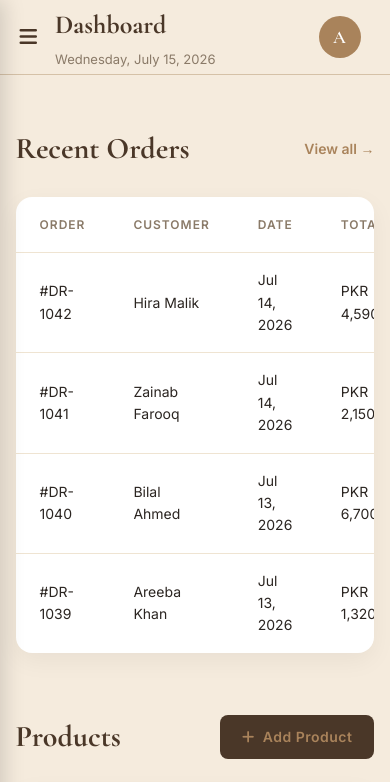
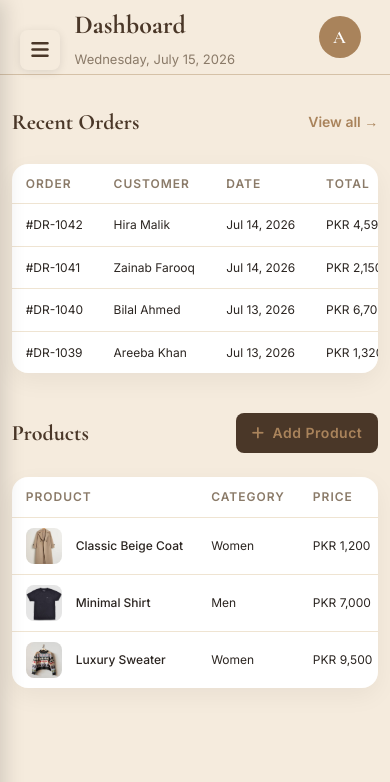
Before and after one commit to Ayesha-Arshed/Drape, a plain HTML site: page admin.html in a window 390 px wide. Shown: the top 782 px of the page. Drawn offline with nearby package versions, Linux system fonts and the light colour scheme.

Commit message:
Make admin sidebar responsive with hamburger toggle

```diff
--- a/admin.html
+++ b/admin.html
@@ -4,7 +4,7 @@
     <meta charset="UTF-8">
     <meta name="viewport" content="width=device-width, initial-scale=1.0">
     <title>Drape — Admin</title>
-    <link rel="stylesheet" href="style.css">
+    <link rel="stylesheet" href="style.css?v=3">
     <link rel="preconnect" href="https://fonts.googleapis.com">
     <link rel="stylesheet" href="https://cdnjs.cloudflare.com/ajax/libs/font-awesome/6.7.2/css/all.min.css">
     <link href="https://fonts.googleapis.com/css2?family=Cormorant+Garamond:wght@400;500;600;700&family=Inter:wght@300;400;500;600&display=swap" rel="stylesheet">
@@ -164,18 +164,24 @@
         </div>
     </div>
 
+
     <script>
     const adminHamburger = document.getElementById('adminHamburger');
     const sidebar = document.getElementById('sidebar');
+    const hamburgerIcon = adminHamburger.querySelector('i');
 
     adminHamburger.addEventListener('click', () => {
         sidebar.classList.toggle('sidebar-open');
+        const isOpen = sidebar.classList.contains('sidebar-open');
+        hamburgerIcon.classList.toggle('fa-bars', !isOpen);
+        hamburgerIcon.classList.toggle('fa-xmark', isOpen);
     });
 
-        // close sidebar when a nav link is tapped
     document.querySelectorAll('.sidebar-nav a').forEach(link => {
         link.addEventListener('click', () => {
             sidebar.classList.remove('sidebar-open');
+            hamburgerIcon.classList.remove('fa-xmark');
+            hamburgerIcon.classList.add('fa-bars');
         });
     });
 </script>
--- a/style.css
+++ b/style.css
@@ -799,6 +799,23 @@ tbody tr:hover {
     padding: 0;
 }
 
+@media (max-width: 900px) {
+    .admin-hamburger {
+        position: fixed;
+        top: 30px;
+        left: 20px;
+        z-index: 1100;
+        background: #F5EBDD;
+        width: 40px;
+        height: 40px;
+        border-radius: 8px;
+        display: flex;
+        align-items: center;
+        justify-content: center;
+        box-shadow: 0 2px 10px rgba(0,0,0,.1);
+    }
+}
+
 /* ---------- Admin Responsive ---------- */
 @media (max-width: 900px) {
     .sidebar {
@@ -812,6 +829,9 @@ tbody tr:hover {
         z-index: 1000;
         box-shadow: 4px 0 20px rgba(0,0,0,.15);
     }
+    .admin-topbar-left {
+    padding-left: 55px;
+}
     .sidebar.sidebar-open {
         transform: translateX(0);
     }
@@ -823,6 +843,18 @@ tbody tr:hover {
     .admin-content {
         width: 92%;
     }
+    .table-card {
+    overflow-x: auto;
+    -webkit-overflow-scrolling: touch;
+}
+table {
+    min-width: 500px;
+}
+thead th,
+tbody td {
+    padding: 12px 16px;
+    white-space: nowrap;
+}
     table {
         font-size: 12px;
     }
@@ -847,4 +879,27 @@ tbody tr:hover {
     .profile-role {
         display: none;
     }
+    .admin-content {
+    width: 94%;
+    margin: 30px auto;
 }
+.admin-section {
+    margin-bottom: 40px;
+}
+.admin-section-title h2 {
+    font-size: 22px;
+}
+thead th,
+tbody td {
+    padding: 10px 14px;
+    font-size: 12px;
+}
+.product-cell img {
+    width: 36px;
+    height: 36px;
+}
+.btn-add {
+    padding: 9px 16px;
+    font-size: 12px;
+}
+}
```
Lines whose indentation alone changed are shown as unchanged.
